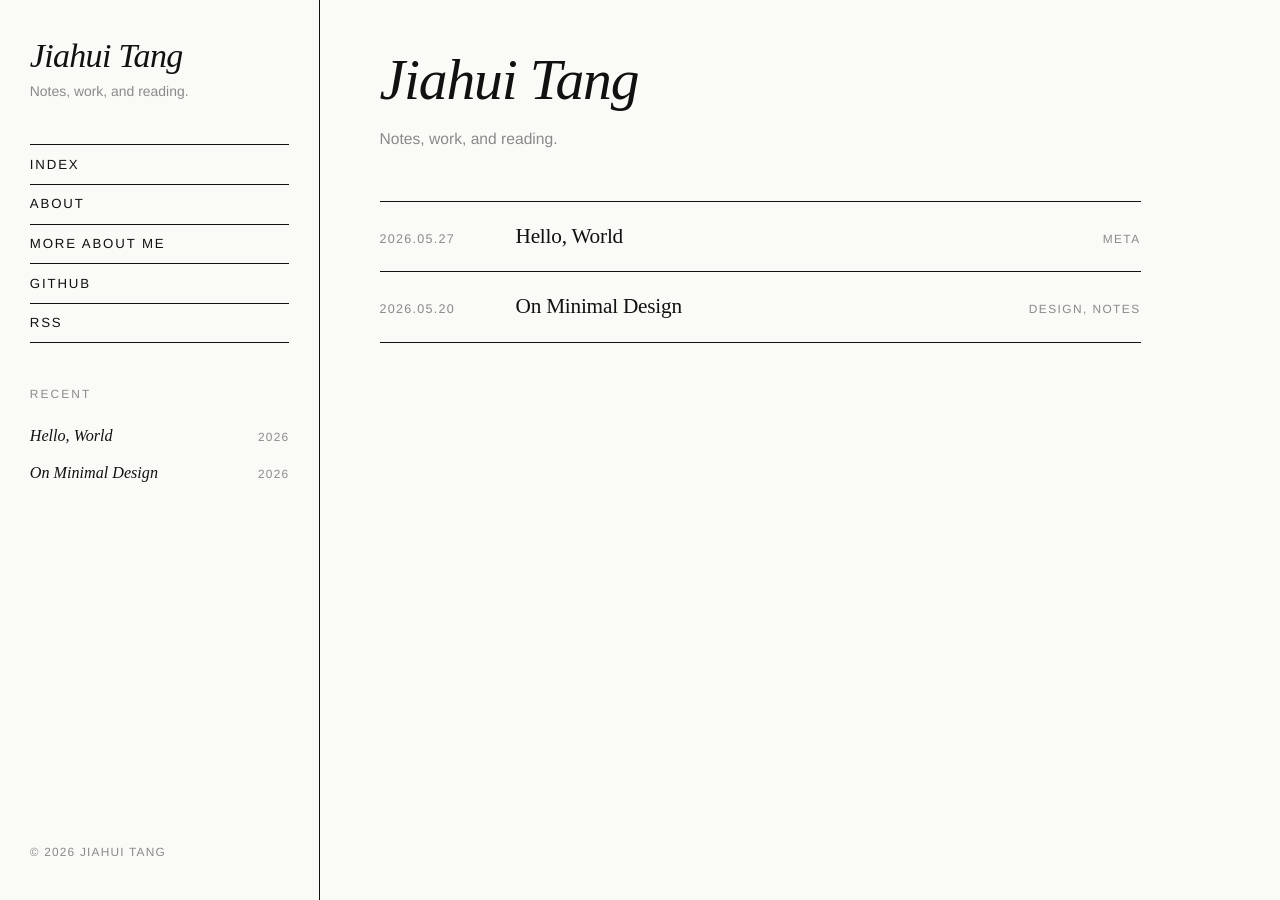
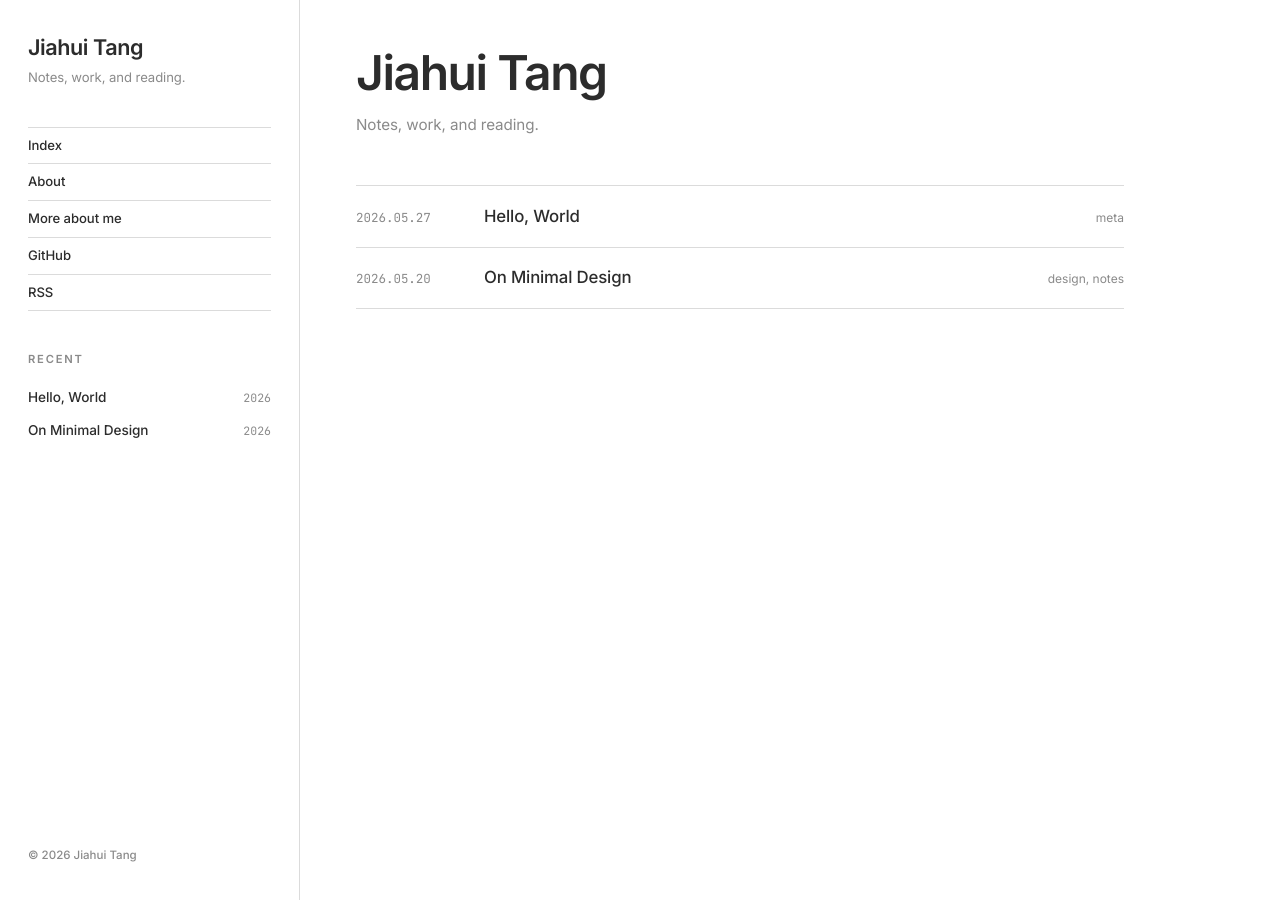
Before and after one commit to tangjiahui/tangjiahui.github.io, a Jekyll site: the page built from index.html, in a window 1280 px wide. Built offline with Jekyll 4.4.1, drawn with Linux system fonts in a browser that asks for light colours; the list of posts is cut into pages by our own code.

Commit message:
Switch palette to white bg + dark grey text, add olive cursor square
- Pure white background, dark grey foreground (reverse of cream/black)
- Custom cursor: small olive-green square that smoothly follows the pointer with mix-blend-mode multiply, scales up over interactive elements
- Cursor hidden on touch devices

Co-authored-by: factory-droid[bot] <138933559+factory-droid[bot]@users.noreply.github.com>

```diff
--- a/_config.yml
+++ b/_config.yml
@@ -24,6 +24,7 @@ plugins:
 
 paginate: 10
 paginate_path: "/page:num/"
+future: true
 
 exclude:
   - Gemfile
--- a/_layouts/default.html
+++ b/_layouts/default.html
@@ -4,6 +4,9 @@
     <meta charset="utf-8">
     <meta name="viewport" content="width=device-width, initial-scale=1">
     <title>{% if page.title %}{{ page.title }} — {{ site.title }}{% else %}{{ site.title }}{% endif %}</title>
+    <link rel="preconnect" href="https://fonts.googleapis.com">
+    <link rel="preconnect" href="https://fonts.gstatic.com" crossorigin>
+    <link rel="stylesheet" href="https://fonts.googleapis.com/css2?family=Inter:wght@400;500;600;700&family=JetBrains+Mono:wght@400;500&display=swap">
     <link rel="stylesheet" href="{{ '/assets/css/main.css' | relative_url }}">
     <link rel="alternate" type="application/rss+xml" title="{{ site.title }}" href="{{ '/feed.xml' | relative_url }}">
     {% seo %}
@@ -15,5 +18,6 @@
         {{ content }}
       </main>
     </div>
+    <script src="{{ '/assets/js/cursor.js' | relative_url }}" defer></script>
   </body>
 </html>
--- a/assets/css/main.css
+++ b/assets/css/main.css
@@ -3,33 +3,27 @@
 html, body { margin: 0; padding: 0; }
 
 :root {
-  --fg: #111;
+  --fg: #2c2c2c;
   --fg-muted: #8a8a8a;
-  --bg: #fafaf7;
-  --rule: #111;
-  --sidebar-w: 320px;
+  --bg: #ffffff;
+  --rule: rgba(0,0,0,0.14);
+  --olive: #707d3a;
+  --sidebar-w: 300px;
   --gutter: 3.5rem;
-  --serif: "Times New Roman", "Times", "PT Serif", Georgia, serif;
-  --sans: "Helvetica Neue", Helvetica, Arial, "Inter", system-ui, sans-serif;
-  --mono: "IBM Plex Mono", "SFMono-Regular", Menlo, Consolas, monospace;
+  --sans: "Inter", "Helvetica Neue", Helvetica, Arial, system-ui, sans-serif;
+  --serif: "Inter", "Helvetica Neue", Helvetica, Arial, system-ui, sans-serif;
+  --mono: "JetBrains Mono", "IBM Plex Mono", "SFMono-Regular", Menlo, Consolas, monospace;
 }
 
-@media (prefers-color-scheme: dark) {
-  :root {
-    --fg: #ececec;
-    --fg-muted: #7a7a7a;
-    --bg: #0e0e0e;
-    --rule: #ececec;
-  }
-}
-
-html { font-size: 17px; -webkit-font-smoothing: antialiased; }
+html { font-size: 16px; -webkit-font-smoothing: antialiased; text-rendering: optimizeLegibility; }
 body {
-  font-family: var(--serif);
+  font-family: var(--sans);
   color: var(--fg);
   background: var(--bg);
   line-height: 1.5;
   font-weight: 400;
+  font-feature-settings: "ss01", "cv11";
+  letter-spacing: -0.005em;
 }
 
 a {
@@ -79,11 +73,11 @@ hr {
 }
 .sidebar-title {
   margin: 0;
-  font-family: var(--serif);
-  font-weight: 400;
-  font-style: italic;
-  font-size: 2rem;
-  line-height: 1.05;
+  font-family: var(--sans);
+  font-weight: 600;
+  font-style: normal;
+  font-size: 1.35rem;
+  line-height: 1.1;
   letter-spacing: -0.02em;
 }
 .sidebar-title a { border-bottom: none; }
@@ -92,8 +86,9 @@ hr {
   font-family: var(--sans);
   font-size: 0.82rem;
   color: var(--fg-muted);
-  line-height: 1.4;
+  line-height: 1.45;
   max-width: 26ch;
+  font-weight: 400;
 }
 
 .sidebar-nav ul,
@@ -108,22 +103,22 @@ hr {
 .sidebar-nav li:first-child { border-top: 1px solid var(--rule); }
 .sidebar-nav a {
   display: block;
-  padding: .55rem 0;
+  padding: .5rem 0;
   font-family: var(--sans);
-  font-size: 0.78rem;
-  text-transform: uppercase;
-  letter-spacing: 0.14em;
+  font-size: 0.82rem;
+  letter-spacing: -0.005em;
   border-bottom: none;
+  font-weight: 500;
 }
 
 .sidebar-section h2 {
   font-family: var(--sans);
   font-size: 0.7rem;
   text-transform: uppercase;
-  letter-spacing: 0.18em;
+  letter-spacing: 0.16em;
   color: var(--fg-muted);
   margin: 0 0 .85rem;
-  font-weight: 500;
+  font-weight: 600;
 }
 .sidebar-list li {
   display: flex;
@@ -131,28 +126,31 @@ hr {
   align-items: baseline;
   gap: .75rem;
   padding: .35rem 0;
-  font-family: var(--serif);
-  font-size: 0.95rem;
-  font-style: italic;
+  font-family: var(--sans);
+  font-size: 0.85rem;
+  font-style: normal;
+  font-weight: 500;
+  letter-spacing: -0.005em;
 }
 .sidebar-list a { border-bottom: none; }
-.sidebar-list a:hover { border-bottom: 1px solid currentColor; }
+.sidebar-list a:hover { color: var(--fg-muted); }
 .sidebar-list .date {
-  font-family: var(--sans);
+  font-family: var(--mono);
   font-style: normal;
-  font-size: 0.7rem;
-  letter-spacing: 0.1em;
+  font-size: 0.72rem;
+  letter-spacing: 0;
   color: var(--fg-muted);
   flex-shrink: 0;
+  font-weight: 400;
 }
 
 .sidebar-foot {
   margin-top: auto;
   font-family: var(--sans);
-  font-size: 0.7rem;
-  letter-spacing: 0.1em;
-  text-transform: uppercase;
+  font-size: 0.72rem;
+  letter-spacing: 0;
   color: var(--fg-muted);
+  font-weight: 500;
 }
 
 /* ---------- Main content (middle, scrolling) ---------- */
@@ -164,22 +162,23 @@ hr {
 /* ---------- Index (post list) ---------- */
 .index-intro {
   margin-bottom: 3rem;
-  max-width: 32ch;
+  max-width: 36ch;
 }
 .index-intro h1 {
-  font-family: var(--serif);
-  font-weight: 400;
-  font-style: italic;
-  font-size: clamp(2.2rem, 4.5vw, 3.5rem);
-  line-height: 1.02;
-  letter-spacing: -0.02em;
+  font-family: var(--sans);
+  font-weight: 600;
+  font-style: normal;
+  font-size: clamp(2rem, 4vw, 3rem);
+  line-height: 1.05;
+  letter-spacing: -0.03em;
   margin: 0 0 1rem;
 }
 .index-intro p {
   font-family: var(--sans);
-  font-size: 0.92rem;
+  font-size: 0.95rem;
   color: var(--fg-muted);
   margin: 0;
+  line-height: 1.5;
 }
 
 .post-list {
@@ -197,77 +196,81 @@ hr {
   border-bottom: 1px solid var(--rule);
 }
 .post-list .date {
-  font-family: var(--sans);
-  font-size: 0.74rem;
-  letter-spacing: 0.1em;
-  text-transform: uppercase;
+  font-family: var(--mono);
+  font-size: 0.78rem;
+  letter-spacing: 0;
+  text-transform: none;
   color: var(--fg-muted);
 }
 .post-list .title {
-  font-family: var(--serif);
-  font-size: 1.25rem;
+  font-family: var(--sans);
+  font-size: 1.05rem;
   letter-spacing: -0.01em;
+  font-weight: 500;
 }
 .post-list .title a { border-bottom: none; }
-.post-list .title a:hover { font-style: italic; opacity: 1; }
+.post-list .title a:hover { color: var(--fg-muted); }
 .post-list .tags {
   font-family: var(--sans);
-  font-size: 0.7rem;
+  font-size: 0.75rem;
   color: var(--fg-muted);
-  text-transform: uppercase;
-  letter-spacing: 0.12em;
+  font-weight: 400;
+  letter-spacing: 0;
 }
 
 /* ---------- Post & Page ---------- */
-.post, .page { max-width: 38rem; }
+.post, .page { max-width: 40rem; }
 .post-header, .page-header { margin-bottom: 2.5rem; }
 .post-meta {
-  font-family: var(--sans);
-  font-size: 0.74rem;
-  text-transform: uppercase;
-  letter-spacing: 0.14em;
+  font-family: var(--mono);
+  font-size: 0.8rem;
+  text-transform: none;
+  letter-spacing: 0;
   color: var(--fg-muted);
   margin: 0 0 1.25rem;
 }
 .post-title, .page-title {
-  font-family: var(--serif);
-  font-weight: 400;
-  font-style: italic;
-  font-size: clamp(1.85rem, 4vw, 2.9rem);
-  line-height: 1.05;
-  letter-spacing: -0.015em;
+  font-family: var(--sans);
+  font-weight: 600;
+  font-style: normal;
+  font-size: clamp(1.75rem, 3.5vw, 2.5rem);
+  line-height: 1.1;
+  letter-spacing: -0.025em;
   margin: 0 0 0.5rem;
 }
 .post-subtitle, .page-subtitle {
-  font-family: var(--serif);
-  font-size: 1.1rem;
+  font-family: var(--sans);
+  font-size: 1.05rem;
   color: var(--fg-muted);
   margin: 0;
+  font-weight: 400;
+  line-height: 1.45;
 }
 
-.post-body, .page-body { font-size: 1.02rem; }
-.post-body p, .page-body p { margin: 0 0 1.2rem; }
+.post-body, .page-body { font-size: 1rem; line-height: 1.65; }
+.post-body p, .page-body p { margin: 0 0 1.15rem; }
 .post-body h2, .page-body h2 {
-  font-family: var(--serif);
-  font-style: italic;
-  font-weight: 400;
-  font-size: 1.5rem;
+  font-family: var(--sans);
+  font-style: normal;
+  font-weight: 600;
+  font-size: 1.35rem;
   margin: 2.5rem 0 0.9rem;
-  letter-spacing: -0.01em;
+  letter-spacing: -0.015em;
 }
 .post-body h3, .page-body h3 {
   font-family: var(--sans);
-  text-transform: uppercase;
-  letter-spacing: 0.14em;
-  font-size: 0.82rem;
-  margin: 2.25rem 0 .75rem;
+  text-transform: none;
+  letter-spacing: -0.01em;
+  font-size: 1.05rem;
+  font-weight: 600;
+  margin: 2rem 0 .75rem;
 }
 .post-body blockquote, .page-body blockquote {
   margin: 1.75rem 0;
   padding-left: 1.1rem;
-  border-left: 1px solid var(--rule);
+  border-left: 2px solid var(--rule);
   color: var(--fg-muted);
-  font-style: italic;
+  font-style: normal;
 }
 .post-body code, .page-body code {
   font-family: var(--mono);
@@ -275,9 +278,6 @@ hr {
   background: rgba(0,0,0,0.05);
   padding: 0.1em 0.3em;
   border-radius: 2px;
-}
-@media (prefers-color-scheme: dark) {
-  .post-body code, .page-body code { background: rgba(255,255,255,0.08); }
 }
 .post-body pre, .page-body pre {
   font-family: var(--mono);
@@ -287,9 +287,6 @@ hr {
   overflow-x: auto;
   background: rgba(0,0,0,0.04);
   border-radius: 2px;
-}
-@media (prefers-color-scheme: dark) {
-  .post-body pre, .page-body pre { background: rgba(255,255,255,0.05); }
 }
 .post-body pre code, .page-body pre code { background: none; padding: 0; }
 .post-body img, .page-body img { margin: 2rem 0; }
@@ -306,8 +303,27 @@ hr {
   width: 100%;
   border: 0;
 }
-@media (prefers-color-scheme: dark) {
-  .spotify-embed { background: rgba(255,255,255,0.04); }
+
+/* ---------- Custom cursor (olive square follower) ---------- */
+.cursor-square {
+  position: fixed;
+  top: 0;
+  left: 0;
+  width: 14px;
+  height: 14px;
+  background: var(--olive);
+  pointer-events: none;
+  z-index: 9999;
+  border-radius: 2px;
+  mix-blend-mode: multiply;
+  transform: translate3d(-100px, -100px, 0);
+  transition: opacity .2s ease;
+  opacity: 0;
+  will-change: transform;
+}
+.cursor-square.is-active { opacity: 0.85; }
+@media (hover: none), (pointer: coarse) {
+  .cursor-square { display: none; }
 }
 
 .post-nav {
@@ -318,11 +334,13 @@ hr {
   padding-top: 1.5rem;
   border-top: 1px solid var(--rule);
   font-family: var(--sans);
-  font-size: 0.8rem;
-  text-transform: uppercase;
-  letter-spacing: 0.08em;
+  font-size: 0.85rem;
+  text-transform: none;
+  letter-spacing: -0.005em;
+  font-weight: 500;
 }
 .post-nav a { border-bottom: none; }
+.post-nav a:hover { color: var(--fg-muted); }
 .post-nav .next { margin-left: auto; text-align: right; }
 
 /* ---------- Responsive ---------- */
@@ -335,7 +353,7 @@ hr {
     border-bottom: 1px solid var(--rule);
   }
   .sidebar-inner { padding: 1.5rem 1.25rem; gap: 1.5rem; }
-  .sidebar-title { font-size: 1.5rem; }
+  .sidebar-title { font-size: 1.25rem; }
   .sidebar-section { display: none; }
   .content { padding: 2.25rem 1.25rem 4rem; }
   .post-list li { grid-template-columns: 1fr; gap: .2rem; }
--- /dev/null
+++ b/assets/js/cursor.js
@@ -0,0 +1,35 @@
+(function () {
+  if (window.matchMedia && window.matchMedia('(hover: none), (pointer: coarse)').matches) return;
+
+  const dot = document.createElement('div');
+  dot.className = 'cursor-square';
+  document.body.appendChild(dot);
+
+  let x = -100, y = -100;
+  let tx = -100, ty = -100;
+  let scale = 1, targetScale = 1;
+  const ease = 0.22;
+
+  document.addEventListener('mousemove', (e) => {
+    tx = e.clientX;
+    ty = e.clientY;
+    if (!dot.classList.contains('is-active')) dot.classList.add('is-active');
+  }, { passive: true });
+
+  document.addEventListener('mouseleave', () => dot.classList.remove('is-active'));
+  document.addEventListener('mouseenter', () => dot.classList.add('is-active'));
+
+  document.addEventListener('mouseover', (e) => {
+    targetScale = e.target.closest('a, button, summary, [role="button"]') ? 2 : 1;
+  }, { passive: true });
+
+  function tick() {
+    x += (tx - x) * ease;
+    y += (ty - y) * ease;
+    scale += (targetScale - scale) * ease;
+    dot.style.transform =
+      'translate3d(' + (x - 7) + 'px,' + (y - 7) + 'px,0) scale(' + scale.toFixed(3) + ')';
+    requestAnimationFrame(tick);
+  }
+  tick();
+})();
```
